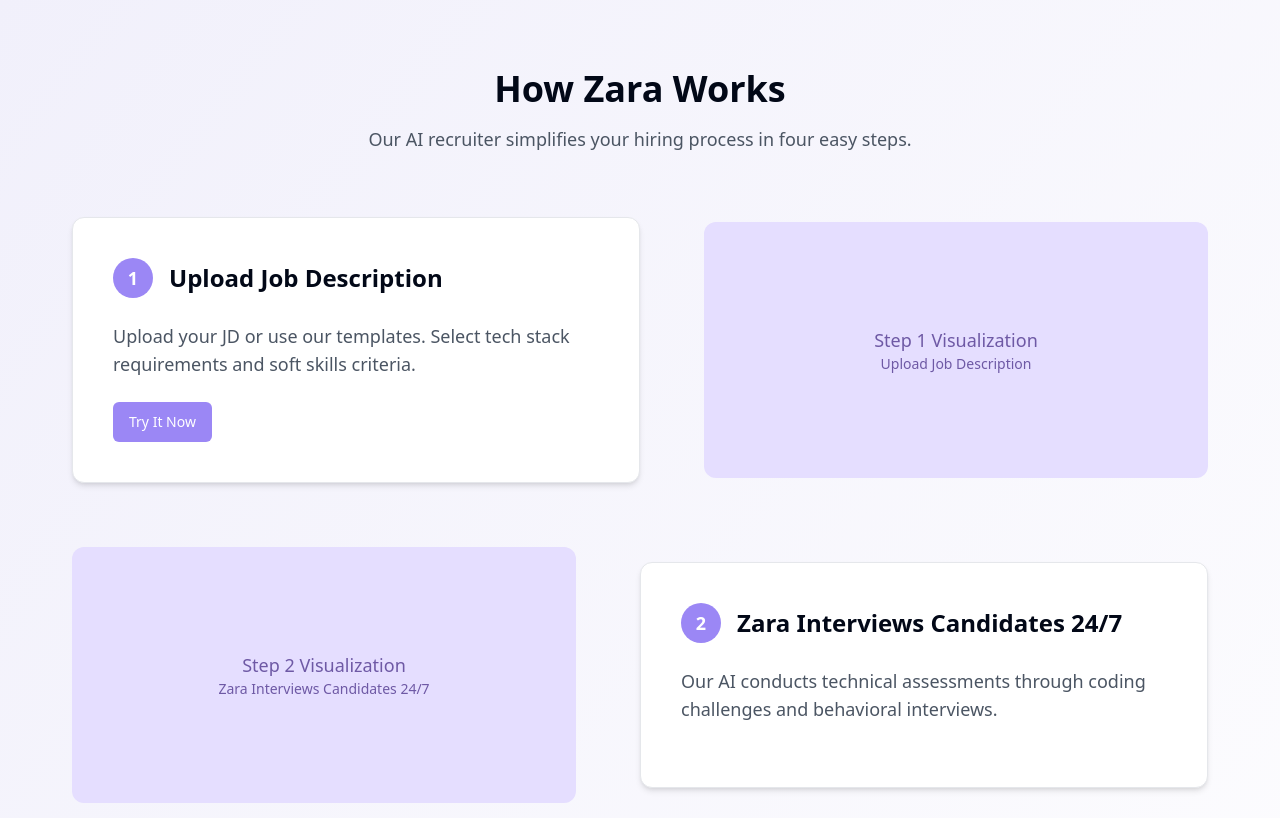
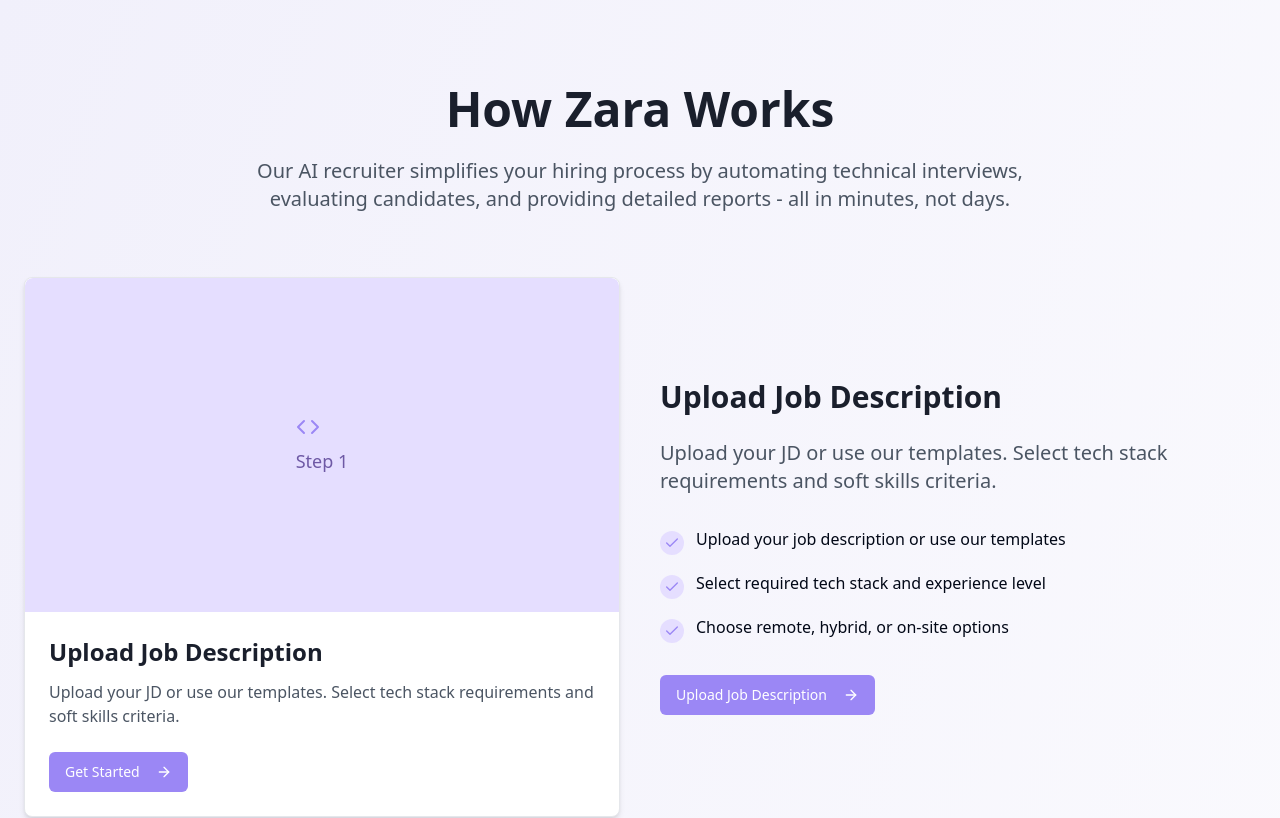
Before and after one commit to saitejainampudi/zara-by-micro1, a React (Vite) app: page / in a window 1280 px wide. Shown: the part 1640-2458 px from the top of the page. Built offline with nearby package versions, Linux system fonts and the light colour scheme.

Commit message:
feat: Implement UI and page structure
Adds UI elements and page structure based on the provided reference, including all pages from the full hierarchical architecture with demo content.

```diff
--- a/src/App.tsx
+++ b/src/App.tsx
@@ -7,6 +7,7 @@ import { BrowserRouter, Routes, Route } from "react-router-dom";
 import Index from "./pages/Index";
 import JobUpload from "./pages/JobUpload";
 import Dashboard from "./pages/Dashboard";
+import HowItWorks from "./pages/HowItWorks";
 import NotFound from "./pages/NotFound";
 
 const queryClient = new QueryClient();
@@ -21,6 +22,7 @@ const App = () => (
           <Route path="/" element={<Index />} />
           <Route path="/job-upload" element={<JobUpload />} />
           <Route path="/dashboard" element={<Dashboard />} />
+          <Route path="/how-it-works" element={<HowItWorks />} />
           {/* ADD ALL CUSTOM ROUTES ABOVE THE CATCH-ALL "*" ROUTE */}
           <Route path="*" element={<NotFound />} />
         </Routes>
--- a/src/components/HowItWorks.tsx
+++ b/src/components/HowItWorks.tsx
@@ -2,6 +2,9 @@
 import React from 'react';
 import { Link } from 'react-router-dom';
 import { Button } from "@/components/ui/button";
+import { Card, CardContent } from "@/components/ui/card";
+import { AspectRatio } from "@/components/ui/aspect-ratio";
+import { ArrowRight, Check, Cpu, Code, BarChart, UserCheck } from "lucide-react";
 
 const HowItWorks = () => {
   const steps = [
@@ -9,82 +12,253 @@ const HowItWorks = () => {
       number: 1,
       title: "Upload Job Description",
       description: "Upload your JD or use our templates. Select tech stack requirements and soft skills criteria.",
-      image: "job-upload.png" // This is a placeholder, we'll handle missing images gracefully
+      image: "job-upload.png",
+      icon: <Code className="h-6 w-6 text-zara-purple" />
     },
     {
       number: 2,
       title: "Zara Interviews Candidates 24/7",
       description: "Our AI conducts technical assessments through coding challenges and behavioral interviews.",
-      image: "ai-interview.png"
+      image: "ai-interview.png",
+      icon: <Cpu className="h-6 w-6 text-zara-purple" />
     },
     {
       number: 3,
       title: "AI Analyzes & Summarizes",
       description: "Get detailed insights on technical skills, code quality, problem-solving, and communication.",
-      image: "ai-analysis.png"
+      image: "ai-analysis.png",
+      icon: <BarChart className="h-6 w-6 text-zara-purple" />
     },
     {
       number: 4,
       title: "Review & Shortlist",
       description: "Recruiters receive AI-generated summaries to make faster, data-driven hiring decisions.",
-      image: "shortlist.png"
+      image: "shortlist.png",
+      icon: <UserCheck className="h-6 w-6 text-zara-purple" />
+    }
+  ];
+
+  const features = [
+    {
+      title: "Coding Test Interface",
+      description: "Evaluate technical skills with our real-time coding environment."
+    },
+    {
+      title: "Video & Behavioral Interviews",
+      description: "Assess communication skills and cultural fit with AI-powered interviews."
+    },
+    {
+      title: "Multilingual Support",
+      description: "Interview candidates in multiple languages to expand your talent pool."
+    },
+    {
+      title: "Proctoring & Cheating Detection",
+      description: "Ensure the integrity of your technical assessments with advanced proctoring."
     }
   ];
 
   return (
-    <div className="py-20 px-6 md:px-10 bg-gradient-to-br from-zara-gray-lightest to-white">
-      <div className="container mx-auto">
+    <div className="bg-gradient-to-br from-zara-gray-lightest to-white">
+      {/* Hero Section */}
+      <div className="container mx-auto px-6 py-16 md:py-24">
         <div className="text-center mb-16">
-          <h2 className="text-3xl md:text-4xl font-bold mb-4">How Zara Works</h2>
-          <p className="text-lg text-gray-600 max-w-2xl mx-auto">
-            Our AI recruiter simplifies your hiring process in four easy steps.
+          <h1 className="text-4xl md:text-5xl font-bold mb-6 text-zara-purple-darkest">How Zara Works</h1>
+          <p className="text-xl text-gray-600 max-w-3xl mx-auto">
+            Our AI recruiter simplifies your hiring process by automating technical interviews,
+            evaluating candidates, and providing detailed reports - all in minutes, not days.
           </p>
         </div>
 
-        <div className="space-y-16">
+        {/* Main Steps */}
+        <div className="space-y-24">
           {steps.map((step, index) => (
             <div
               key={index}
-              className={`flex flex-col ${index % 2 === 1 ? 'lg:flex-row-reverse' : 'lg:flex-row'} items-center`}
+              className={`flex flex-col ${index % 2 === 1 ? 'lg:flex-row-reverse' : 'lg:flex-row'} items-center gap-10`}
             >
-              <div className="w-full lg:w-1/2 mb-8 lg:mb-0">
-                <div className="bg-white rounded-xl border border-gray-200 shadow-md p-6 lg:p-10 h-full">
-                  <div className="flex items-center mb-6">
-                    <div className="w-10 h-10 rounded-full bg-zara-purple flex items-center justify-center text-white font-bold text-lg">
+              <div className="w-full lg:w-1/2">
+                <Card className="border border-gray-200 shadow-md overflow-hidden transition-all hover:shadow-lg">
+                  <div className="relative">
+                    <div className="absolute top-4 left-4 bg-zara-purple text-white w-8 h-8 rounded-full flex items-center justify-center font-bold">
                       {step.number}
                     </div>
-                    <h3 className="text-2xl font-bold ml-4">{step.title}</h3>
+                    <AspectRatio ratio={16/9}>
+                      <div className="bg-zara-purple-light rounded-t-lg w-full h-full flex items-center justify-center p-6">
+                        <div className="text-center">
+                          {step.icon}
+                          <p className="text-lg font-medium mt-2 text-zara-purple-dark">Step {step.number}</p>
                         </div>
-                  <p className="text-gray-600 text-lg mb-6">
-                    {step.description}
-                  </p>
+                      </div>
+                    </AspectRatio>
+                  </div>
+                  <CardContent className="p-6">
+                    <h3 className="text-2xl font-bold mb-3 text-zara-purple-darkest">{step.title}</h3>
+                    <p className="text-gray-600 mb-6">{step.description}</p>
                     {index === 0 && (
                       <Link to="/job-upload">
                         <Button className="bg-zara-purple hover:bg-zara-purple-dark text-white">
-                        Try It Now
+                          Get Started
+                          <ArrowRight className="ml-2 h-4 w-4" />
+                        </Button>
+                      </Link>
+                    )}
+                  </CardContent>
+                </Card>
+              </div>
+              <div className="w-full lg:w-1/2">
+                <h3 className="text-3xl font-bold mb-6 text-zara-purple-darkest">
+                  {step.title}
+                </h3>
+                <p className="text-xl text-gray-600 mb-8">{step.description}</p>
+
+                <div className="space-y-4 mb-8">
+                  {index === 0 && (
+                    <>
+                      <div className="flex items-start">
+                        <div className="bg-zara-purple-light rounded-full p-1 mr-3 mt-1">
+                          <Check className="h-4 w-4 text-zara-purple" />
+                        </div>
+                        <p>Upload your job description or use our templates</p>
+                      </div>
+                      <div className="flex items-start">
+                        <div className="bg-zara-purple-light rounded-full p-1 mr-3 mt-1">
+                          <Check className="h-4 w-4 text-zara-purple" />
+                        </div>
+                        <p>Select required tech stack and experience level</p>
+                      </div>
+                      <div className="flex items-start">
+                        <div className="bg-zara-purple-light rounded-full p-1 mr-3 mt-1">
+                          <Check className="h-4 w-4 text-zara-purple" />
+                        </div>
+                        <p>Choose remote, hybrid, or on-site options</p>
+                      </div>
+                    </>
+                  )}
+
+                  {index === 1 && (
+                    <>
+                      <div className="flex items-start">
+                        <div className="bg-zara-purple-light rounded-full p-1 mr-3 mt-1">
+                          <Check className="h-4 w-4 text-zara-purple" />
+                        </div>
+                        <p>AI interviews available 24/7, globally</p>
+                      </div>
+                      <div className="flex items-start">
+                        <div className="bg-zara-purple-light rounded-full p-1 mr-3 mt-1">
+                          <Check className="h-4 w-4 text-zara-purple" />
+                        </div>
+                        <p>Customized technical questions based on role</p>
+                      </div>
+                      <div className="flex items-start">
+                        <div className="bg-zara-purple-light rounded-full p-1 mr-3 mt-1">
+                          <Check className="h-4 w-4 text-zara-purple" />
+                        </div>
+                        <p>Behavioral assessments to evaluate soft skills</p>
+                      </div>
+                    </>
+                  )}
+
+                  {index === 2 && (
+                    <>
+                      <div className="flex items-start">
+                        <div className="bg-zara-purple-light rounded-full p-1 mr-3 mt-1">
+                          <Check className="h-4 w-4 text-zara-purple" />
+                        </div>
+                        <p>Detailed code quality analysis</p>
+                      </div>
+                      <div className="flex items-start">
+                        <div className="bg-zara-purple-light rounded-full p-1 mr-3 mt-1">
+                          <Check className="h-4 w-4 text-zara-purple" />
+                        </div>
+                        <p>Communication skill assessments</p>
+                      </div>
+                      <div className="flex items-start">
+                        <div className="bg-zara-purple-light rounded-full p-1 mr-3 mt-1">
+                          <Check className="h-4 w-4 text-zara-purple" />
+                        </div>
+                        <p>Problem-solving approach evaluation</p>
+                      </div>
+                    </>
+                  )}
+
+                  {index === 3 && (
+                    <>
+                      <div className="flex items-start">
+                        <div className="bg-zara-purple-light rounded-full p-1 mr-3 mt-1">
+                          <Check className="h-4 w-4 text-zara-purple" />
+                        </div>
+                        <p>AI match scores with comprehensive explanations</p>
+                      </div>
+                      <div className="flex items-start">
+                        <div className="bg-zara-purple-light rounded-full p-1 mr-3 mt-1">
+                          <Check className="h-4 w-4 text-zara-purple" />
+                        </div>
+                        <p>One-click candidate shortlisting</p>
+                      </div>
+                      <div className="flex items-start">
+                        <div className="bg-zara-purple-light rounded-full p-1 mr-3 mt-1">
+                          <Check className="h-4 w-4 text-zara-purple" />
+                        </div>
+                        <p>Integration with popular ATS platforms</p>
+                      </div>
+                    </>
+                  )}
+                </div>
+
+                {index === 0 && (
+                  <Link to="/job-upload">
+                    <Button className="bg-zara-purple hover:bg-zara-purple-dark text-white">
+                      Upload Job Description
+                      <ArrowRight className="ml-2 h-4 w-4" />
                     </Button>
                   </Link>
                 )}
               </div>
             </div>
-              <div className={`w-full lg:w-1/2 ${index % 2 === 1 ? 'lg:pr-16' : 'lg:pl-16'}`}>
-                <div className="bg-zara-purple-light rounded-xl p-6 h-64 flex items-center justify-center text-zara-purple-dark">
-                  <div className="text-center">
-                    <p className="text-lg font-medium">Step {step.number} Visualization</p>
-                    <p className="text-sm">{step.title}</p>
-                  </div>
-                </div>
-              </div>
-            </div>
           ))}
         </div>
 
-        <div className="mt-16 text-center">
+        {/* AI-Powered Interview Engine Section */}
+        <div className="mt-24 mb-16">
+          <div className="text-center mb-14">
+            <h2 className="text-3xl md:text-4xl font-bold mb-6 text-zara-purple-darkest">Zara's AI-Powered Interview Engine</h2>
+            <p className="text-xl text-gray-600 max-w-3xl mx-auto">
+              Our advanced AI technology evaluates both technical skills and cultural fit, providing comprehensive insights on each candidate.
+            </p>
+          </div>
+
+          <div className="grid md:grid-cols-2 gap-8">
+            {features.map((feature, index) => (
+              <Card key={index} className="border border-gray-200 shadow hover:shadow-md transition-all">
+                <CardContent className="p-6">
+                  <h3 className="text-xl font-bold mb-2">{feature.title}</h3>
+                  <p className="text-gray-600">{feature.description}</p>
+                </CardContent>
+              </Card>
+            ))}
+          </div>
+        </div>
+
+        {/* CTA Section */}
+        <div className="mt-24">
+          <div className="bg-zara-purple rounded-xl p-10 text-white text-center">
+            <h3 className="text-2xl md:text-3xl font-bold mb-6">Ready to transform your tech hiring process?</h3>
+            <p className="text-xl mb-8 max-w-2xl mx-auto">
+              Start using Zara today and see how our AI recruiter can help you find the best talent faster and more efficiently.
+            </p>
+            <div className="flex flex-col sm:flex-row gap-4 justify-center">
               <Link to="/job-upload">
-            <Button size="lg" className="bg-zara-purple hover:bg-zara-purple-dark text-white">
-              Start Your First AI Interview
+                <Button size="lg" className="bg-white text-zara-purple hover:bg-gray-100 w-full sm:w-auto">
+                  Upload Your First Job
                 </Button>
               </Link>
+              <Link to="/dashboard">
+                <Button size="lg" variant="outline" className="bg-transparent border-white text-white hover:bg-white/10 w-full sm:w-auto">
+                  View Demo Dashboard
+                </Button>
+              </Link>
+            </div>
+          </div>
         </div>
       </div>
     </div>
```
Also changed, not shown: src/pages/HowItWorks.tsx (added, +19 -0 lines). Lines whose indentation alone changed are shown as unchanged.
